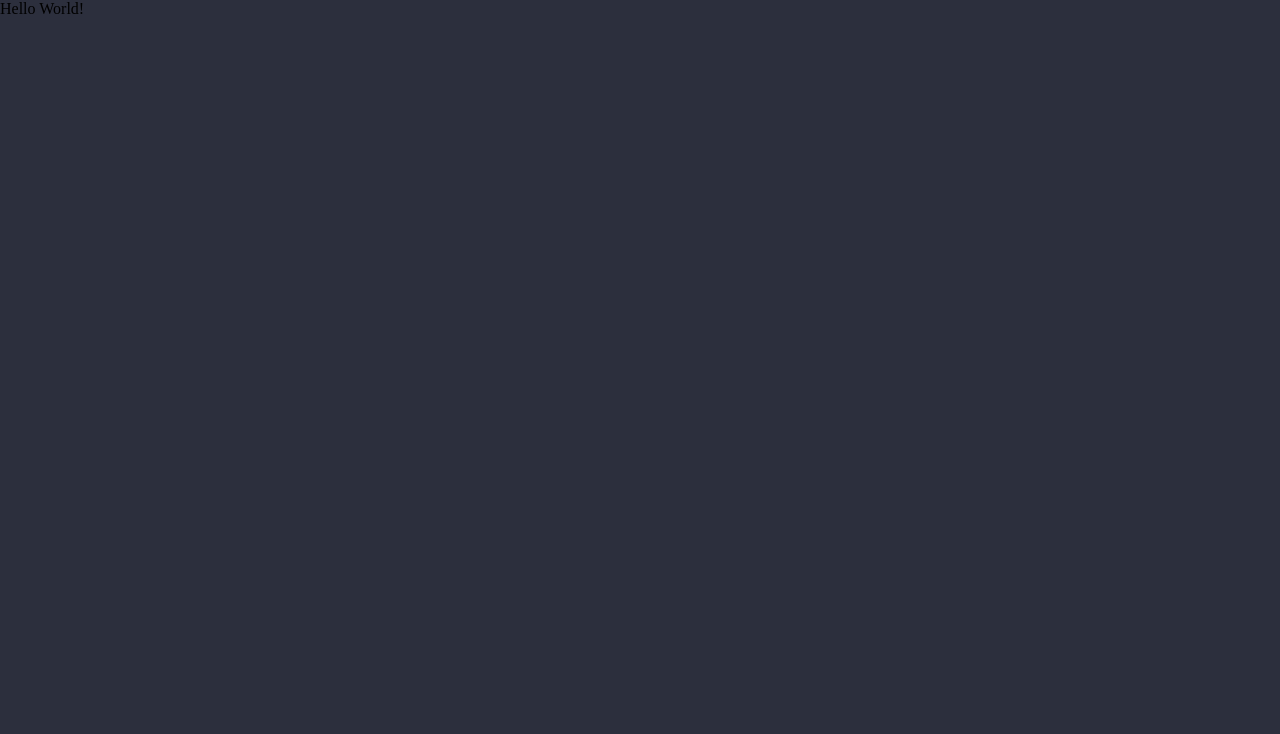
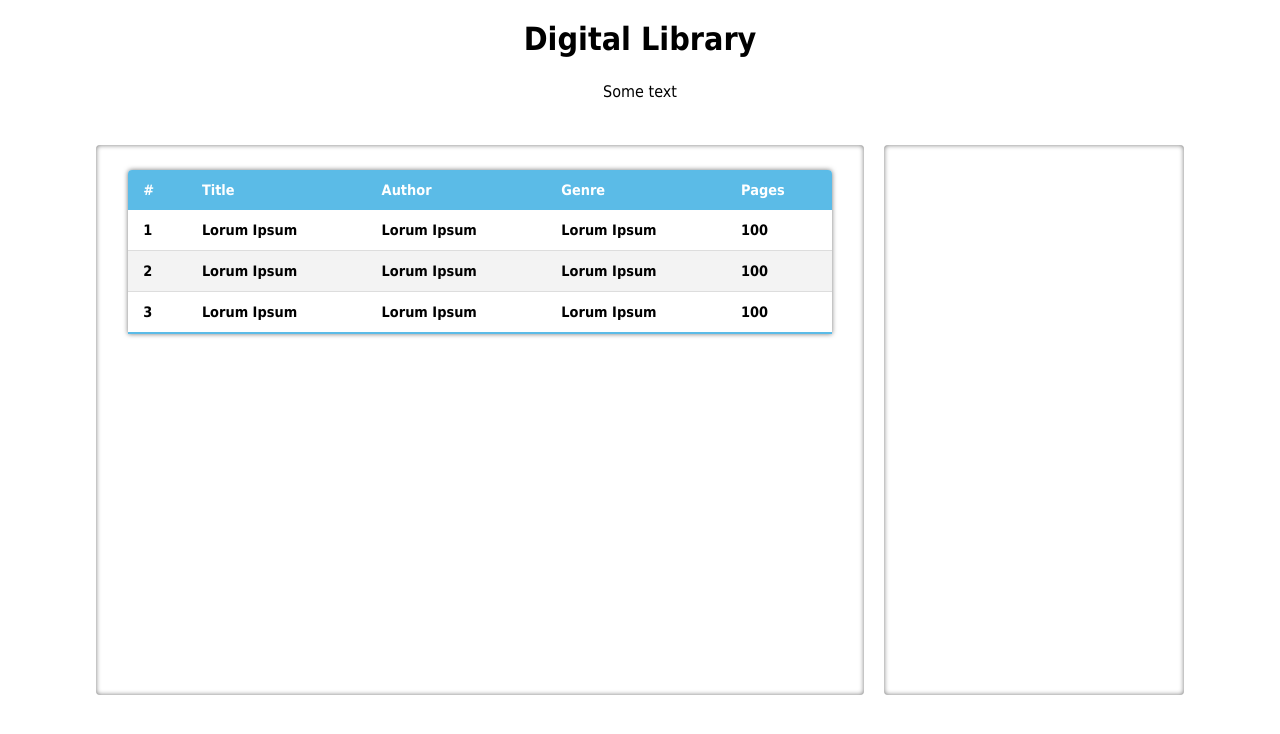
Before and after one commit to 130oclock/digital_Library, a website: page client/index.html in a window 1280 px wide. Drawn offline with Linux system fonts and the light colour scheme; files that its build step writes are made by us from their sources.

Commit message:
Added style and html table

```diff
--- a/client/index.html
+++ b/client/index.html
@@ -7,6 +7,55 @@
         <title>Digital Library</title>
     </head>
     <body>
-        <div>Hello World!</div>
+        <!--Top-->
+        <div>
+            <h1 class="title">Digital Library</h1>
+            <span class="description">Some text</span>
+        </div>
+        <!--Middle-->
+        <div class="panel-container">
+            <!--A table of books-->
+            <div class="panel left_side">
+                <table id="books" class="content-table">
+                    <thead>
+                        <tr>
+                            <th>#</th>
+                            <th>Title</th>
+                            <th>Author</th>
+                            <th>Genre</th>
+                            <th>Pages</th>
+                        </tr>
+                    </thead>
+                    <tbody>
+                        <tr>
+                            <th>1</th>
+                            <th>Lorum Ipsum</th>
+                            <th>Lorum Ipsum</th>
+                            <th>Lorum Ipsum</th>
+                            <th>100</th>
+                        </tr>
+                        <tr>
+                            <th>2</th>
+                            <th>Lorum Ipsum</th>
+                            <th>Lorum Ipsum</th>
+                            <th>Lorum Ipsum</th>
+                            <th>100</th>
+                        </tr>
+                        <tr>
+                            <th>3</th>
+                            <th>Lorum Ipsum</th>
+                            <th>Lorum Ipsum</th>
+                            <th>Lorum Ipsum</th>
+                            <th>100</th>
+                        </tr>
+                    </tbody>
+                </table>
+            </div>
+            <!--A graph of reading-->
+            <div class="panel right_side">
+
+            </div>
+        </div>
     </body>
+    <script src="client/index.js"></script>
 </html>
--- /dev/null
+++ b/client/index.js
@@ -0,0 +1,3 @@
+$(document).ready(function() {
+
+});
--- a/client/style.css
+++ b/client/style.css
@@ -1,4 +1,99 @@
+:root {
+    --accent-color: #5bbbe7;
+    --shadow-color: #777;
+}
+
 body {
     margin: 0;
-    background-color: #2c2f3d;
+    background-color: #FFF;
+    font-size: 1em;
+    font-family: Tahoma, Arial, sans-serif;
 }
+
+/* Organization */
+.panel-container {
+    margin-top: 30px;
+    display: flex;
+    justify-content: center;
+}
+
+.panel {
+    height: 550px;
+    border:none;
+    border-radius: 4px;
+    box-shadow: inset 0px 0px 5px 0px var(--shadow-color);
+}
+
+.left_side {
+    min-width: 600px;
+    width: 60%;
+    max-width: 900px;
+    margin: 10px;
+}
+
+.right_side {
+    width: 300px;
+    margin: 10px;
+}
+
+/* Text */
+.title {
+    display: block;
+    width: 50%;
+    margin: 10px auto;
+    padding: 10px;
+    text-align: center;
+}
+
+.description {
+    display: block;
+    width: 50%;
+    margin: 10px auto;
+    padding: 4px;
+    text-align: center;
+}
+
+/* Content Table */
+.content-table {
+    border-collapse: collapse;
+    margin: 25px auto;
+    font-size: 0.9em;
+    min-width: 400px;
+    box-shadow: 0px 0px 5px 0px var(--shadow-color);
+    border-radius: 4px 4px 0 0;
+    overflow: hidden;
+
+    min-width: 550px;
+    width: 91.6%;
+    max-width: 850px;
+}
+
+.content-table thead tr {
+    background-color: var(--accent-color);
+    color: white;
+    text-align: left;
+    font-weight: bold;
+}
+
+.content-table th,
+.content-table td {
+    padding: 12px 15px;
+    text-align: left;
+}
+
+.content-table tbody tr {
+    border-bottom: 1px solid #dddddd;
+}
+
+.content-table tbody tr:nth-of-type(even) {
+    background-color: #f3f3f3;
+}
+
+.content-table tbody tr:last-of-type {
+    border-bottom: 2px solid var(--accent-color);
+}
+
+.content-table tbody tr:hover {
+    font-weight: bold;
+    color: var(--accent-color);
+}
```
Also changed, not shown: app.js (+4 -5 lines), README.md.
